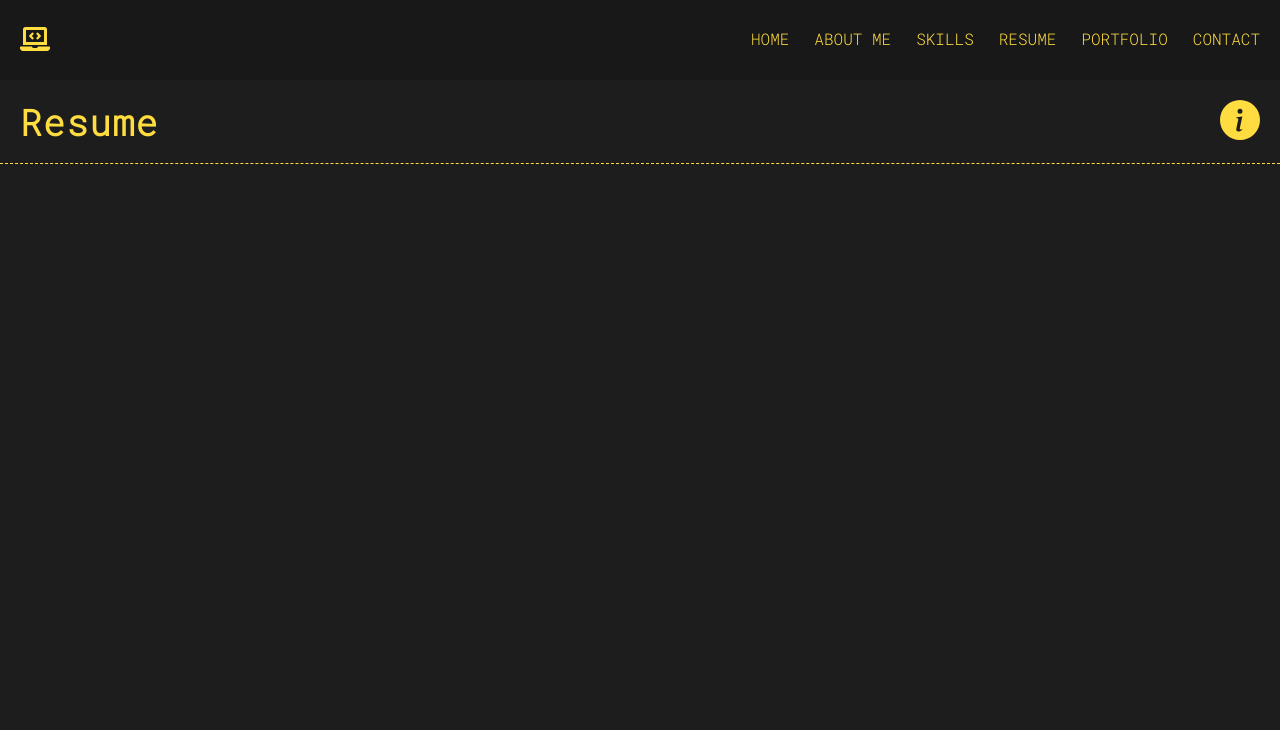
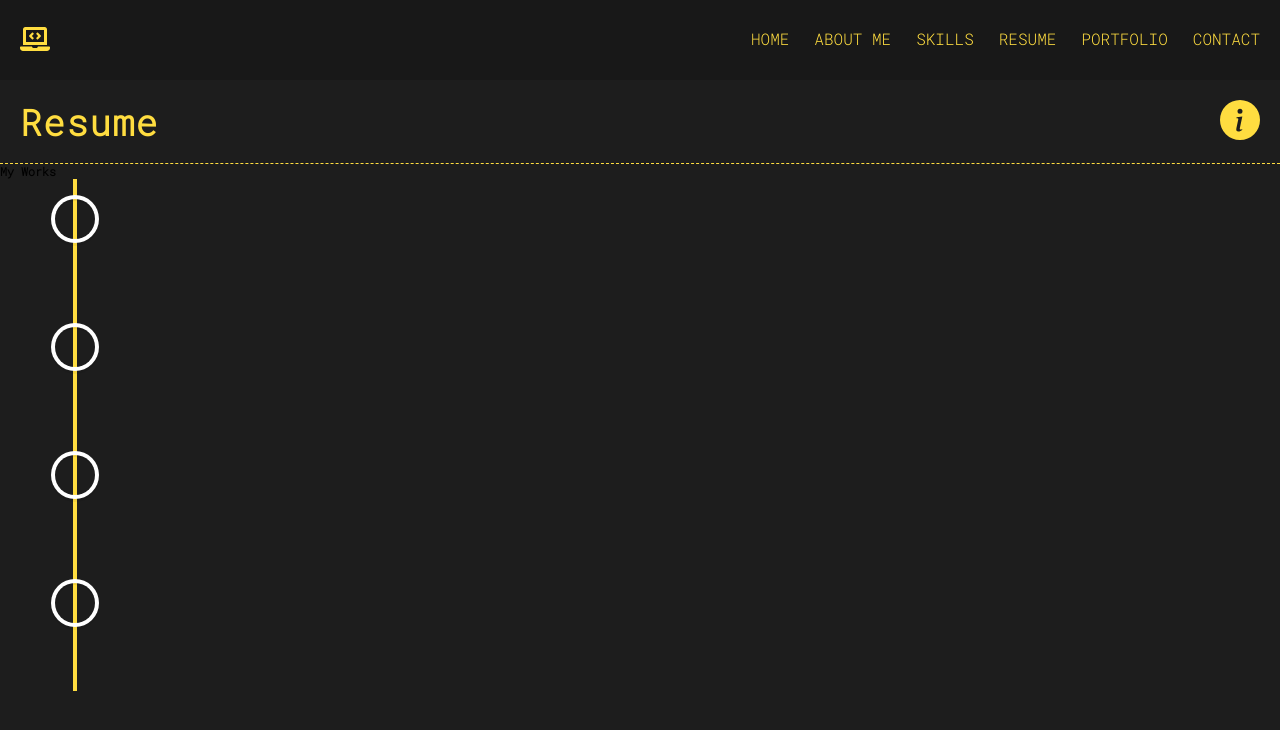
Before and after one commit to alvinwarui29/canton_port2, a React (Create React App) app: page /resume in a window 1280 px wide. Shown: the top 730 px of the page. Built offline with nearby package versions, Linux system fonts and the light colour scheme.

Commit message:
design the jsx file

```diff
--- a/src/containers/resume/Resume.jsx
+++ b/src/containers/resume/Resume.jsx
@@ -2,13 +2,43 @@ import "./Resume.scss";
 import Header from "../../components/pageHeader/Header";
 import { BsFillInfoCircleFill } from "react-icons/bs";
 import React from "react";
+import { VerticalTimeline, VerticalTimelineElement } from "react-vertical-timeline-component";
+import 'react-vertical-timeline-component/style.min.css'
+import { data } from './utils';
 
 const Resume = () => {
   return (
-    <div className="resume" id="resume">
+    <section className="resume" id="resume">
       <Header headerText="resume" icon={<BsFillInfoCircleFill size={40} />} />
+
+    <div className="timeline">
+        <div className="timeline__experience">
+            <h3>My Works</h3>
+            <VerticalTimeline
+            layout={'1-column'}
+            lineColor="var(--yellow-theme-main-color)"
+            >
+            {
+              data.experience.map((item,i)=>(
+                  <VerticalTimelineElement
+                  key={i}
+                  className="timeline__experience__vertical-timeline-element"
+                  >
+                  <div>
+                    <h3>{item.title}</h3>
+                    <h4>{item.subtitle}</h4>
+                  </div>
+                  <p>{item.description}</p>
+                  </VerticalTimelineElement>
+              ))
+            }
+
+            </VerticalTimeline>
+        </div>
     </div>
-  );
+    </section>
+
+    );
 };
 
 export default Resume;
```
